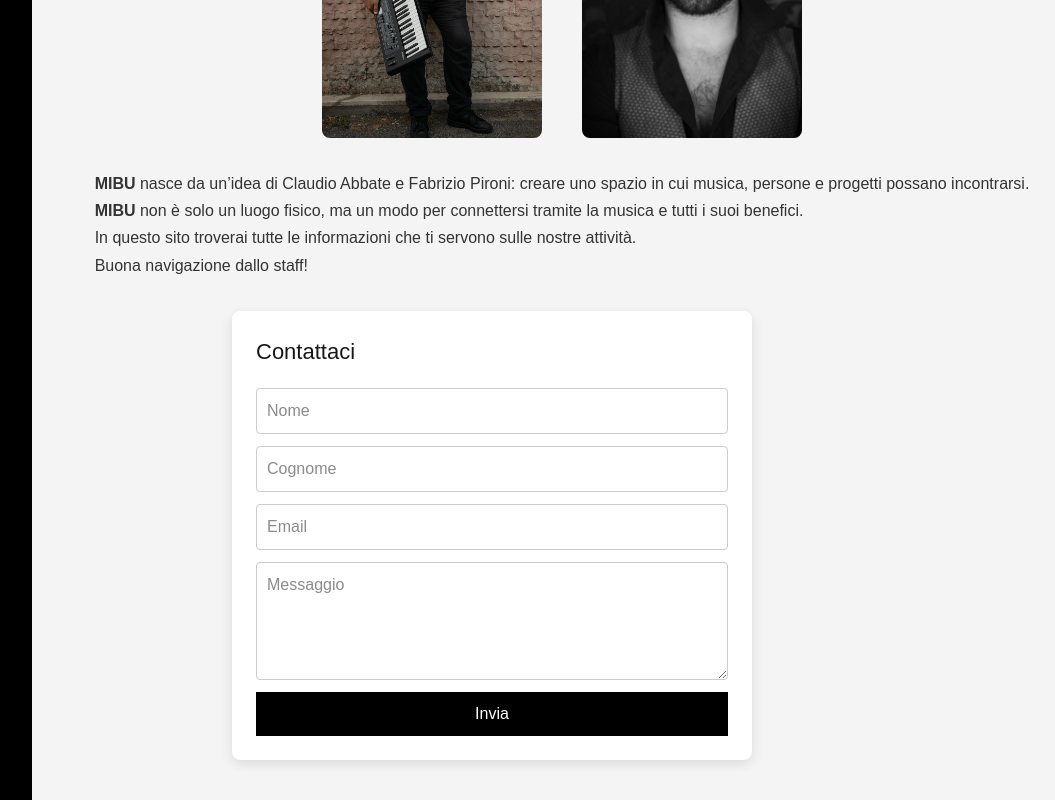
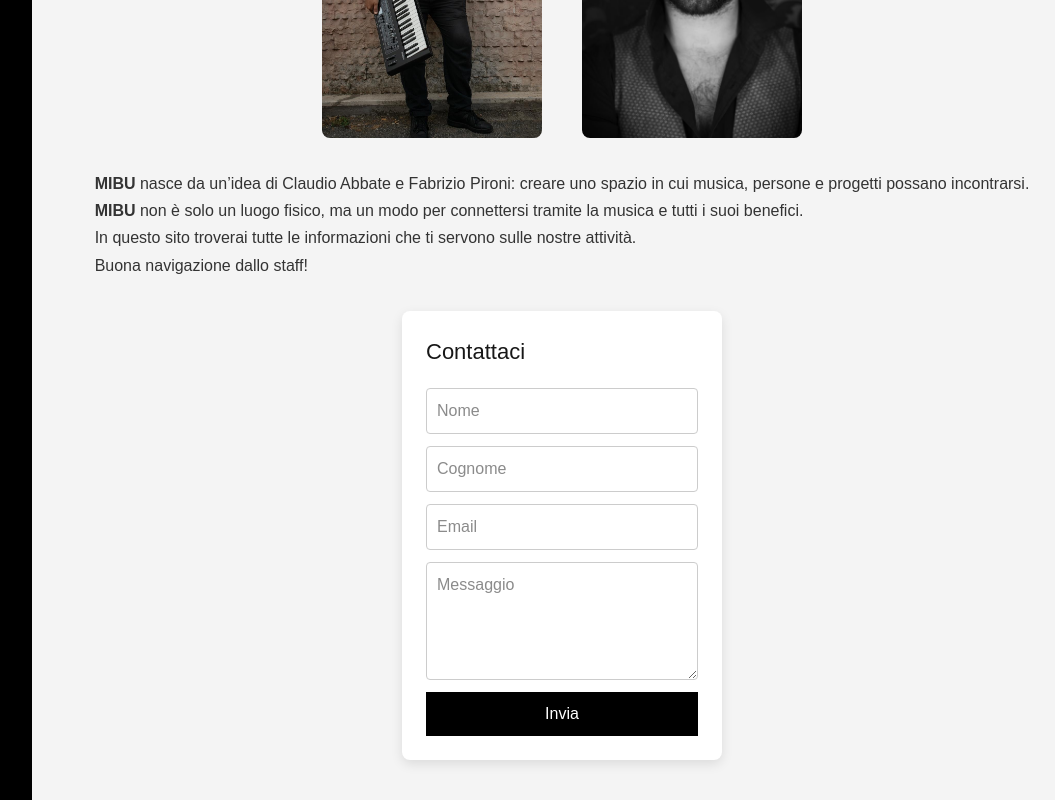
Before and after one commit to claudioabbate2123-cmyk/sitomiburecords, a Next.js app: page / in a window 1280 px wide. Shown: the part 309-1109 px from the top of the page, without its empty margins (188-1243 px from the left). Built offline with nearby package versions, Linux system fonts and the light colour scheme.

Commit message:
Fix build

```diff
--- a/app/didattica/dispense/page.tsx
+++ b/app/didattica/dispense/page.tsx
@@ -1,7 +1,7 @@
 export default function DispensePage() {
   return (
     <div>
-      <h1>Corsi</h1>
+      <h1>Dispense</h1>
       <p>Pagina corsi in costruzione.</p>
     </div>
   );
--- a/app/page.tsx
+++ b/app/page.tsx
@@ -89,10 +89,10 @@ export default function Home() {
                 <Link href="/didattica/laboratori" style={styles.dropdownItem}>
                   Laboratori
                 </Link>
-                <Link href="/corsi" style={styles.dropdownItem}>
+                <Link href="didattica/corsi" style={styles.dropdownItem}>
                   Corsi
                 </Link>
-                <Link href="/dispense" style={styles.dropdownItem}>
+                <Link href="/didattica/dispense" style={styles.dropdownItem}>
                   Dispense
                 </Link>
               </div>
@@ -330,7 +330,7 @@ const styles: Record<string, React.CSSProperties> = {
   formCard: {
     background: "#fff",
     maxWidth: 520,
-    margin: "32px 200px 40px",
+    margin: "32px 370px 40px",
     padding: 24,
     borderRadius: 8,
     boxShadow: "0 4px 12px rgba(0,0,0,0.1)",
```
